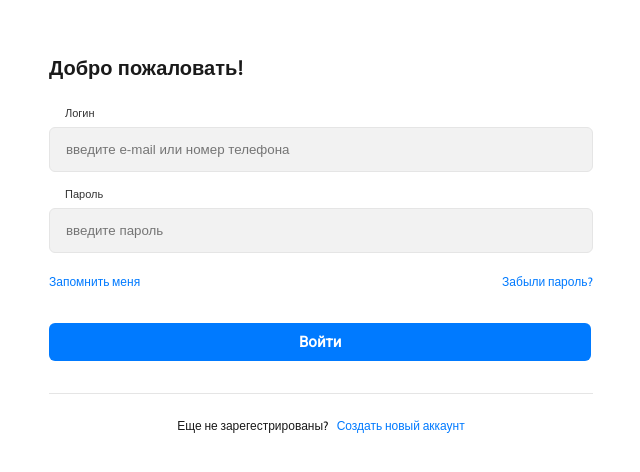
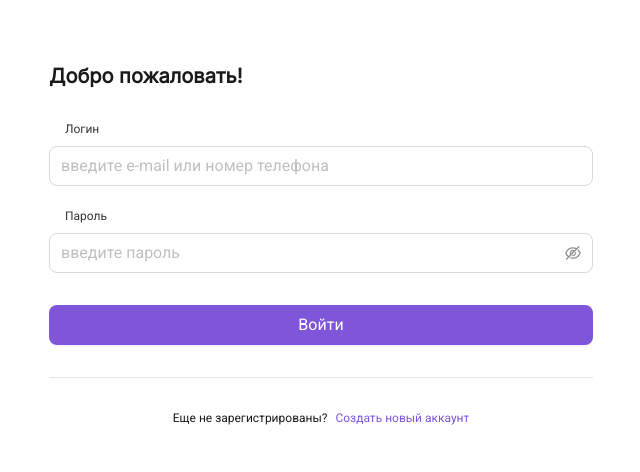
Before and after one commit to DazeSsS/aikido, a React (Vite) app in the folder frontend/aikidojo-app/: page / in a window 1280 px wide. Shown: the part 156-628 px from the top of the page, without its empty margins (319-959 px from the left). Built offline with nearby package versions, Linux system fonts and the light colour scheme.

Commit message:
created login component with adoptive (needs functionality); integrated ant design ui kit; small refactoring

```diff
--- a/frontend/aikidojo-app/package.json
+++ b/frontend/aikidojo-app/package.json
@@ -10,6 +10,7 @@
     "preview": "vite preview"
   },
   "dependencies": {
+    "antd": "^5.16.4",
     "react": "^18.2.0",
     "react-dom": "^18.2.0"
   },
--- /dev/null
+++ b/frontend/aikidojo-app/src/components/LoginPage/LoginForm/LoginForm.jsx
@@ -0,0 +1,39 @@
+// import PropTypes from 'prop-types';
+
+// подумать насчет проптайпов
+
+import { Input, Button } from 'antd';
+import styles from './LoginForm.module.css';
+
+const LoginForm = () => {
+    return (
+        <>
+            <form>
+                <div className={styles.inputs_container}>
+                    <div className={styles.form_input}>
+                        <label htmlFor="username">Логин</label>
+                        <Input id="username" size="large" placeholder="введите e-mail или номер телефона" />
+                    </div>
+                    <div className={styles.form_input}>
+                        <label htmlFor="password">Пароль</label>
+                        <Input.Password id="password" size="large" placeholder="введите пароль" />
+                    </div>
+                </div>
+                <Button type="primary" size="large" block>Войти</Button>
+            </form>
+
+            <div className={styles['decorative-line']}></div>
+
+            <div className={styles['registration-link']}>
+                <span>Еще не зарегистрированы?</span>
+                <a href="">Создать новый аккаунт</a>
+            </div>
+        </>
+    )
+};
+
+// RegistrationForm.propTypes = {
+//     testProp: PropTypes.string
+// }
+
+export default LoginForm;
--- /dev/null
+++ b/frontend/aikidojo-app/src/components/LoginPage/LoginForm/LoginForm.module.css
@@ -0,0 +1,36 @@
+.inputs_container {
+    display: flex;
+    flex-direction: column;
+    gap: 16px;
+    margin-bottom: 32px;
+}
+
+.form_input label {
+    margin-bottom: 8px;
+    margin-left: 16px;
+    color: var(--font-color-small);
+    display: inline-block;
+    font-family: var(--font-family-secondary);
+    font-size: var(--font-size-small);
+}
+
+.decorative-line {
+    margin: 32px 0 32px 0;
+    height: 0.5px;
+    background-color: #E5E5E5;
+}
+
+.registration-link {
+    font-family: var(--font-family-secondary);
+    font-size: 12px;
+    text-align: center;
+}
+
+.registration-link a {
+    text-decoration: none;
+    color: var(--color-primary);
+}
+
+.registration-link span {
+    margin-right: 8px;
+}
--- a/frontend/aikidojo-app/src/components/RegistrationPage/RegistrationForm/RegistrationForm.jsx
+++ /dev/null
@@ -1,46 +0,0 @@
-// import PropTypes from 'prop-types';
-import styles from './RegistrationForm.module.css';
-
-const RegistrationForm = () => {
-    return (
-        <>
-            <form>
-                <div className={styles['form-group']}>
-                    <label htmlFor="username">Логин</label>
-                    <input
-                        type="text"
-                        id="username"
-                        placeholder="введите e-mail или номер телефона"
-                        required
-                    />
-                </div>
-                <div className={styles['form-group']}>
-                <label htmlFor="password">Пароль</label>
-                    <input
-                        type="password"
-                        id="password"
-                        placeholder="введите пароль"
-                        required
-                    />
-                <div className={styles['password-buttons']}>
-                    <a href="">Запомнить меня</a>
-                    <a href="">Забыли пароль?</a>
-                </div>
-                </div>
-                <button className={styles['form-button']} type="submit">Войти</button>
-            </form>
-            <div className={styles['decorative-line']}></div>
-            {/* <hr className={styles['decorative-line']}/> */}
-            <div className={styles['registration-link']}>
-                <span>Еще не зарегестрированы?</span>
-                <a href="">Создать новый аккаунт</a>
-            </div>
-        </>
-    )
-};
-
-// RegistrationForm.propTypes = {
-//     testProp: PropTypes.string
-// }
-
-export default RegistrationForm;
--- a/frontend/aikidojo-app/src/components/RegistrationPage/RegistrationForm/RegistrationForm.module.css
+++ /dev/null
@@ -1,86 +0,0 @@
-.form-group {
-    margin-bottom: 1rem;
-}
-
-.form-group:last-of-type {
-    margin-bottom: 2rem;
-
-}
-
-.form-group label {
-    display: block;
-    margin: 0 0 8px 16px;
-    font-size: var(--font-size-small);
-    font-weight: var(--font-weight-small);
-    color: var(--font-color-small);
-    line-height: 12px;
-    font-family: var(--font-additional);
-}
-
-.form-group input {
-    padding: var(--input-padding);
-
-    border-radius: var(--form-interactive-elements-radius);
-    border: 0.5px solid var(--input-border-color);
-
-    background-color: var(--input-background-color);
-
-    color: var(--input-inner-text-color);
-
-    min-width: 544px;
-}
-
-.form-group input:focus {
-    outline: none;
-}
-
-.password-buttons {
-    margin-top: 20px;
-    display: flex;
-    justify-content: space-between;
-}
-
-.password-buttons {
-    font-family: var(--font-additional);
-    font-size: 12px;
-}
-
-.password-buttons a {
-    color: var(--form-button-color);
-    text-decoration: none;
-}
-
-.form-button {
-    background-color: var(--form-button-color);
-    border: none;
-    padding: 10px 250px;
-    border-radius: var(--form-interactive-elements-radius);
-    font-family: var(--button-font);
-    color: var(--default-white-color);
-    font-weight: var(--button-font-weight);
-    font-size: var(--button-font-size);
-    cursor: pointer;
-
-    margin-bottom: 32px;
-}
-
-.decorative-line {
-    height: 0.5px;
-    background-color: #E5E5E5;
-    margin-bottom: 24px;
-}
-
-.registration-link {
-    text-align: center;
-    font-family: var(--font-additional);
-    font-size: 12px;
-}
-
-.registration-link a {
-    text-decoration: none;
-    color: var(--form-button-color);
-}
-
-.registration-link span {
-    margin-right: 8px;
-}
--- a/frontend/aikidojo-app/src/containers/App/App.jsx
+++ b/frontend/aikidojo-app/src/containers/App/App.jsx
@@ -2,15 +2,35 @@ import reactLogo from '../../assets/react.svg'
 import viteLogo from '/vite.svg'
 import styles from './App.module.css'
 
-import RegistrationPage from '../RegistrationPage/RegistrationPage'
+import { ConfigProvider } from 'antd'
+
+import LoginPage from '../LoginPage/LoginPage'
 
 const App = () => {
 
   return (
     <>
-      {/* <h1>1111</h1> */}
-      <RegistrationPage />
-      {/* {тут будут основные компоненты} */}
+      <ConfigProvider
+        theme={
+          {
+            token: {
+              colorPrimary: '#7F56D9',
+              fontFamily: 'Roboto, sans-serif',
+              fontWeightStrong: 700,
+              fontWeight: 700
+            }
+          }
+        }
+        wave={
+          {
+            disabled: true
+          }
+        }
+      >
+
+        <LoginPage />
+
+      </ConfigProvider>
     </>
   )
 }
--- /dev/null
+++ b/frontend/aikidojo-app/src/containers/LoginPage/LoginPage.jsx
@@ -0,0 +1,26 @@
+import PropTypes from 'prop-types';
+
+import { Button, Input } from 'antd';
+import LoginForm from '../../components/LoginPage/LoginForm/LoginForm';
+import styles from './LoginPage.module.css';
+
+
+const LoginPage = () => {
+    return (
+        <>
+            <div className={styles['center-wrapper']}>
+                <div className={styles.container}>
+                    <h1 className={styles['registration-welcome']}>Добро пожаловать!</h1>
+                    <LoginForm />
+                </div>
+            </div>
+
+        </>
+    )
+};
+
+// RegistrationPage.propTypes = {
+//     testProp: PropTypes.string
+// }
+
+export default LoginPage;
--- /dev/null
+++ b/frontend/aikidojo-app/src/containers/LoginPage/LoginPage.module.css
@@ -0,0 +1,24 @@
+.center-wrapper {
+  display: flex;
+  justify-content: center;
+  align-items: center;
+  flex-direction: column;
+  padding: 10px;
+  height: 100vh;
+}
+
+.container {
+  width: 544px;
+}
+
+.registration-welcome {
+  font-size: var(--main-font-size);
+  font-weight: var(--main-font-weight);
+  margin-bottom: 24px;
+}
+
+@media (max-width: 576px) {
+  .container {
+    width: 90vw;
+  }
+}
--- a/frontend/aikidojo-app/src/containers/RegistrationPage/RegistrationPage.jsx
+++ /dev/null
@@ -1,20 +0,0 @@
-import PropTypes from 'prop-types';
-import styles from './RegistrationPage.module.css';
-
-import RegistrationForm from '../../components/RegistrationPage/RegistrationForm/RegistrationForm';
-
-const RegistrationPage = () => {
-    return (
-        <>
-        <h1 className={styles['registration-welcome']}>Добро пожаловать!</h1>
-        {/* {Тут форма регистрации} */}
-        <RegistrationForm />
-        </>
-    )
-};
-
-// RegistrationPage.propTypes = {
-//     testProp: PropTypes.string
-// }
-
-export default RegistrationPage;
--- a/frontend/aikidojo-app/src/containers/RegistrationPage/RegistrationPage.module.css
+++ /dev/null
@@ -1,5 +0,0 @@
-.registration-welcome {
-    font-size: var(--main-font-size);
-    font-weight: var(--main-font-weight);
-    margin-bottom: 24px;
-}
--- a/frontend/aikidojo-app/src/index.css
+++ b/frontend/aikidojo-app/src/index.css
@@ -1,15 +1,26 @@
-@import url('https://fonts.googleapis.com/css2?family=Poppins&display=swap');
-@import url('https://fonts.googleapis.com/css2?family=Cabin&display=swap');
+/* @import url('https://fonts.googleapis.com/css2?family=Poppins&display=swap'); */
+/* @import url('https://fonts.googleapis.com/css2?family=Cabin&display=swap'); */
 @import url('https://fonts.googleapis.com/css2?family=Roboto&display=swap');
+@import url('https://fonts.googleapis.com/css2?family=Inter&display=swap');
 
+* {
+  box-sizing: border-box;
+}
 
 :root {
-  font-family: 'Poppins', sans-serif;
+  --color-primary: #7F56D9;
+
+  font-family: 'Inter', sans-serif;
   line-height: 1.5;
   font-weight: 400;
 
+  --font-family-secondary: "Roboto", sans-serif;
+
+  --g-text-input-border-radius: 6px;
+  --g-text-input-border-color: #0000001A;
+  --g-text-input-placeholder-color: #808080;
+
   /* все, что связано с текстом */
-  --font-additional: "Cabin", sans-serif;
 
   --font-main-color: #1A1A1A;
   --font-color-small: #333333;
@@ -18,95 +29,22 @@
   --main-font-size: 20px;
   --main-font-weight: 600;
 
-  --font-size-small: 11px;
+  --font-size-small: 12px;
   --font-weight-small: 400;
 
-  /* все, что связано с инпутами */
-  --input-inner-text-color: #808080;
-  --input-background-color: #F2F2F2;
-  --input-border-color: #E5E5E5;
-  --input-padding: 14px 276px 14px 16px;
-  --form-button-color: #007AFF;
-  --form-interactive-elements-radius: 6px;
-/*
-  все, что связано с кнопками */
-  --button-font: "Roboto", sans-serif;
   --button-font-weight: 700;
   --button-font-size: 15px;
 
-  /* color-scheme: light dark; */
   color: var(--font-main-color);
   background-color: #FFFFFF;
-/*
-  font-synthesis: none;
-  text-rendering: optimizeLegibility;
-  -webkit-font-smoothing: antialiased;
-  -moz-osx-font-smoothing: grayscale; */
-}
-
-/* a {
-  font-weight: 500;
-  color: #646cff;
-  text-decoration: inherit;
-}
-a:hover {
-  color: #535bf2;
-} */
-
-* {
-  box-sizing: border-box;
 }
 
 body {
-  /* margin: 0;
-  display: flex;
-  place-items: center;
-  min-width: 320px;
-  min-height: 100vh; */
-  display: flex;
-  justify-content: center;
-  align-items: center;
   height: 100vh;
   margin: 0;
+  padding: 0;
 }
 
 h1 {
   margin: 0;
 }
-
-/* h1 {
-  font-size: 3.2em;
-  line-height: 1.1;
-} */
-
-/* button {
-  border-radius: 8px;
-  border: 1px solid transparent;
-  padding: 0.6em 1.2em;
-  font-size: 1em;
-  font-weight: 500;
-  font-family: inherit;
-  background-color: #1a1a1a;
-  cursor: pointer;
-  transition: border-color 0.25s;
-}
-button:hover {
-  border-color: #646cff;
-}
-button:focus,
-button:focus-visible {
-  outline: 4px auto -webkit-focus-ring-color;
-} */
-
-/* @media (prefers-color-scheme: light) {
-  :root {
-    color: #213547;
-    background-color: #ffffff;
-  }
-  a:hover {
-    color: #747bff;
-  }
-  button {
-    background-color: #f9f9f9;
-  }
-} */
```
Also changed, not shown: 1 other file (tests, documents, lock files or other folders).
